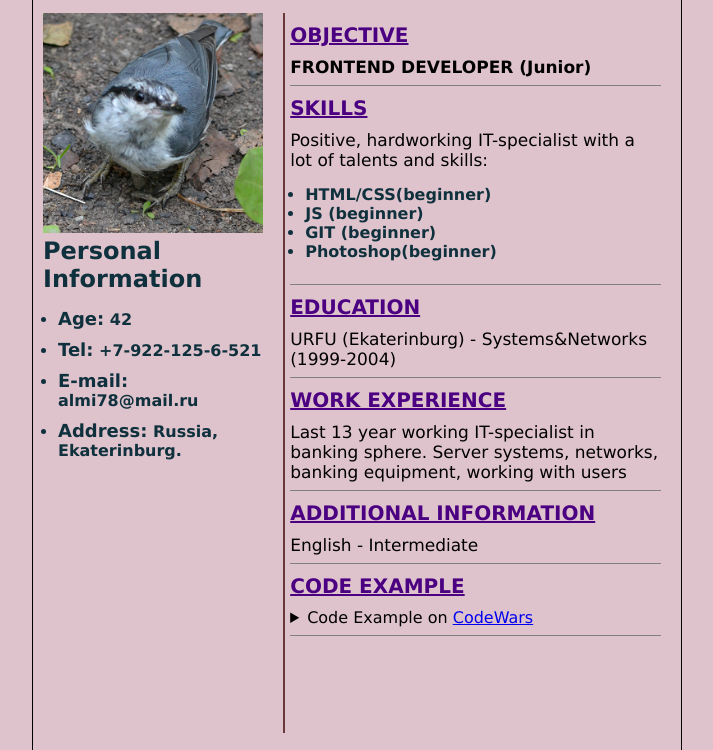
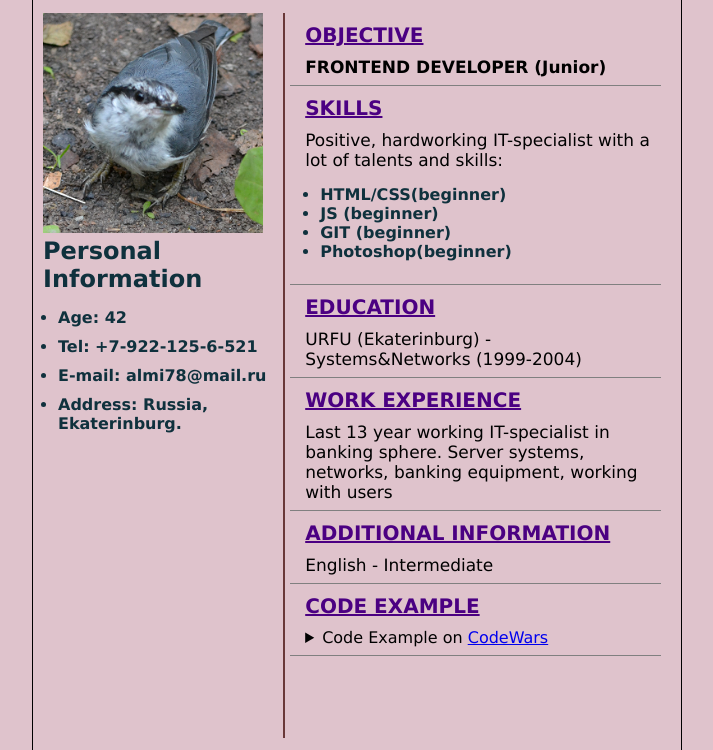
Before and after one commit to Alexspill/rsschool-cv, a plain HTML site: page rsschool-cv-html/index.html in a window 1280 px wide. Shown: the part 68-818 px from the top of the page, without its empty margins (283-996 px from the left). Drawn offline with Linux system fonts and the light colour scheme.

Commit message:
fix : CSS last corrections

```diff
--- a/rsschool-cv-html/CSS/styles.css
+++ b/rsschool-cv-html/CSS/styles.css
@@ -42,7 +42,7 @@ h1 {
 .section-title {
     font-size: 20px;
     font-weight: 600;
-    color: indigo;
+    color: #4b0082;
     padding: 10px 0;
     text-decoration: underline;
     text-transform: uppercase;
@@ -51,6 +51,7 @@ h1 {
 .main-section {
     border-bottom: 1px solid #808080;
     padding-bottom: 8px;
+    padding-left: 15px;
 }
 
 .main-text {
@@ -78,7 +79,7 @@ h1 {
 
 .span {
     font-weight: 700;
-    font-size: large;
+    font-size: normal;
 }
 
 footer {
@@ -103,7 +104,7 @@ footer {
 .center-line {
     padding: 0px;
     width : 1px;
-    height: 720px;
+    height: 725px;
     border: 1px solid #693838;
     margin-right: 5px;
 }
--- a/rsschool-cv-html/index.html
+++ b/rsschool-cv-html/index.html
@@ -19,7 +19,7 @@
       <aside class="aside">
 
         <div class="image-container">
-          <img class="image" src="./images/cvphoto.png" alt="main photo">
+          <img class="image" src="./images/cvphoto.png" alt="main avatar">
         </div>
 
         <section class="personal_info">
@@ -104,7 +104,7 @@
 
       <div class="footer-element"><a href="https://rs.school/js/" target="blank"><img class="logo" src="https://rs.school/images/rs_school_js.svg" alt="logo"></a></div>
       <div class="footer-element"><a href="https://github.com/Alexspill/alexspill.github.io" target="blank">My GIT</a></div>
-      <div class="footer-element">&#169 2021</div>
+      <div class="footer-element">&#169; 2021</div>
 
     </footer>
 
```
